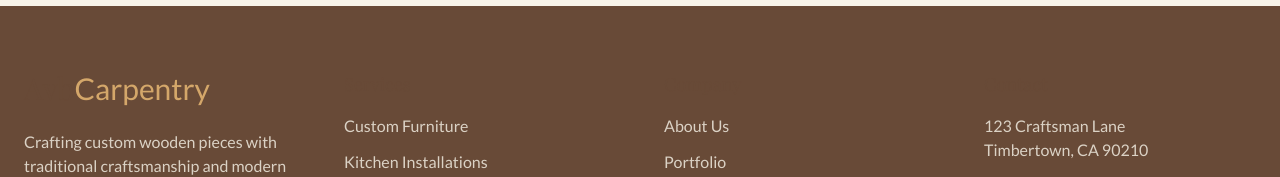
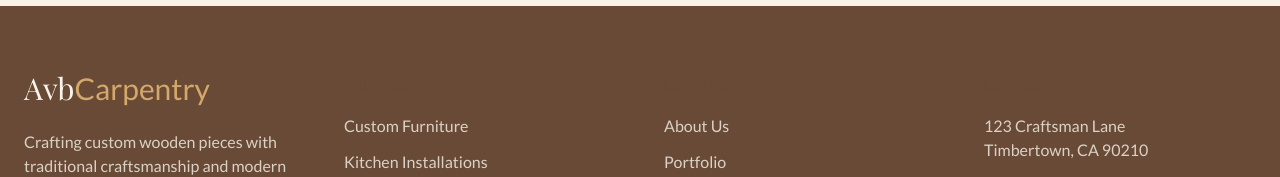
Before and after one commit to Hackaloy/crafted-timber-stories, a React (Vite) app: page / in a window 1280 px wide. Shown: the part 6778-6955 px from the top of the page. Built offline with nearby package versions, Linux system fonts and the light colour scheme.

Commit message:
Fix: Footer "Avb" visibility
Ensure "Avb" text is visible in the footer.

```diff
--- a/src/components/Footer.tsx
+++ b/src/components/Footer.tsx
@@ -6,7 +6,7 @@ const Footer = () => {
       <div className="container mx-auto px-6">
         <div className="grid grid-cols-1 md:grid-cols-3 lg:grid-cols-4 gap-12">
           <div className="col-span-1 md:col-span-1 lg:col-span-1">
-            <h3 className="text-3xl font-serif mb-6">Avb<span className="text-wood-oak">Carpentry</span></h3>
+            <h3 className="text-3xl font-serif mb-6 text-cream">Avb<span className="text-wood-oak">Carpentry</span></h3>
             <p className="mb-6 text-cream text-opacity-80">
               Crafting custom wooden pieces with traditional craftsmanship and modern design sensibilities.
             </p>
```
